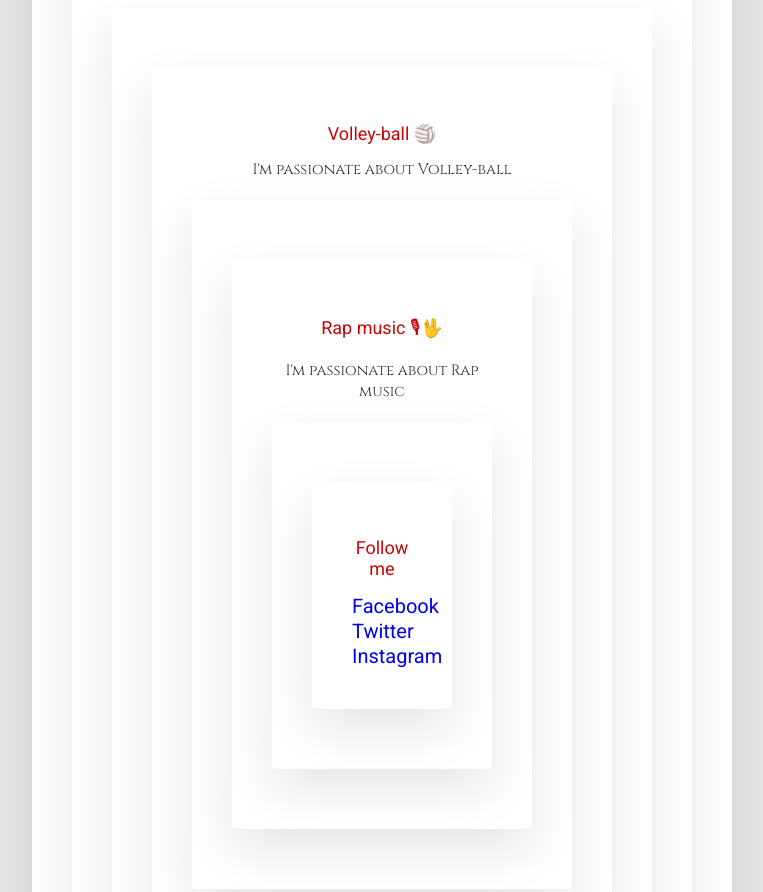
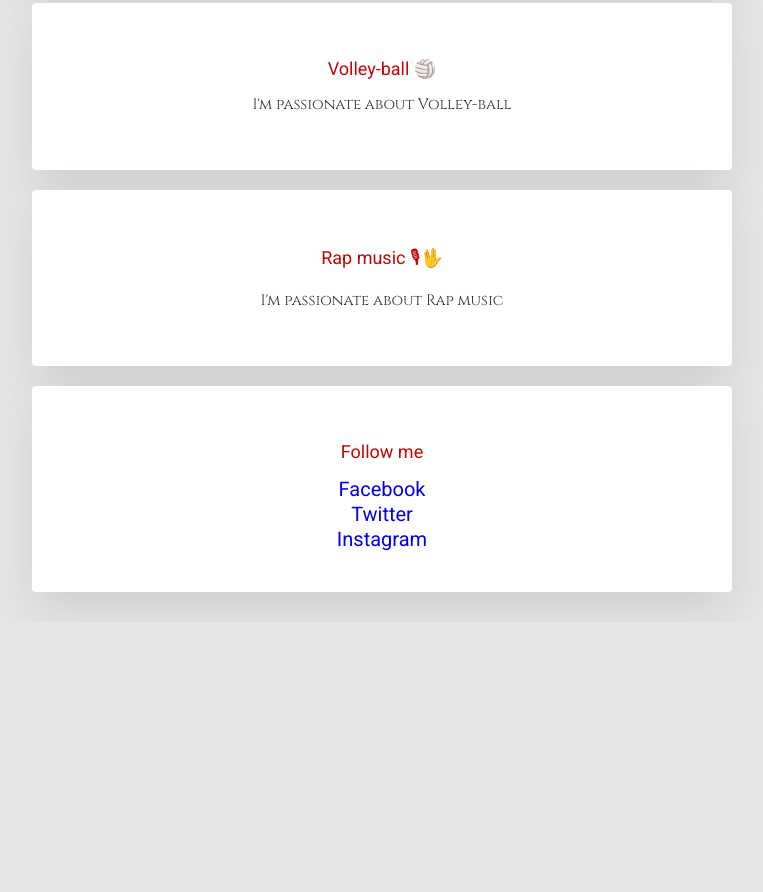
Before and after one commit to JonathanRouille/Mon-Site, a plain HTML site: page index.html in a window 1280 px wide. Shown: the part 751-1643 px from the top of the page, without its empty margins (258-1021 px from the left). After the commit the page ends 1373 px from the top, so only its background shows below. Drawn offline with Linux system fonts and the light colour scheme.

Commit message:
Update index.html

```diff
--- a/index.html
+++ b/index.html
@@ -3,43 +3,44 @@
 
 <head>
 	<title> Jonathan Rouille's profile </title>
-<meta name=" J'aime le codage" content = "This is the profile of Jonathan">
+	<meta name="J'aime le codage" content = "This is the profile of Jonathan">
 	<meta charset="utf-8">
 	<link href="https://fonts.googleapis.com/css?family=Cinzel|Roboto:300,300i,400,500i" rel="stylesheet">
-<link rel="stylesheet" type="text/css" href="Style.css">
+	<link rel="stylesheet" type="text/css" href="style.css">
 <head>
 <body>
 
 	<div class="container">
+
 		<div class="card-white">
-			<h1> Hey, welcome ! I'm Jonathan 😉 </h1>
-			<img src="images/photoprofil.jpg" class="img-circle" alt ="Jonathan Rouillé"> <p>
+			<h1> Hey, welcome ! I'm Jonathan 😉</h1>
+			<img src="images/photoprofil.jpg" class="img-circle" alt ="Jonathan Rouillé">
+			<p>
 				Hey It's Jonathan I hope you'll found what you expect.
 			</p>
-			<a href="http://lewagon.com" class="btn-blue">
-				Discover Le Wagon </a>
+			<a href="http://lewagon.com" class="btn-blue">Discover Le Wagon</a>
 		</div>
+
 		<div class="card-white">
-		<div class="card-white">
-			<h2> UX/UI DESIGN </h2>
+			<h2>UX/UI DESIGN</h2>
 			</p>
 				I'm passionate about UX/UI DESIGN
 			</p>
-		<div class="card-white"	>
+		</div>
+
 		<div class="card-white">
-			<h2> Volley-ball 🏐 </h2>
+			<h2>Volley-ball 🏐</h2>
 			</p>
 				I'm passionate about Volley-ball
 			</p>
-		<div class="card-white">
-
+		</div>
 
 		<div class="card-white">
-			<h2> Rap music 🎙🖖</h2>
+			<h2>Rap music 🎙🖖</h2>
 			<p>
 				I'm passionate about Rap music
 			</p>
-		<div class="card-white">
+		</div>
 
 		<div class="card-white">
 
@@ -49,9 +50,12 @@
 					<a href="https://www.facebook.com/jonathan.rouille.5">Facebook</a>
 				</li>
 				<li>
-			<a href="https://twitter.com/emlvparis">
-			Twitter</a>
+					<a href="https://twitter.com/emlvparis">Twitter</a>
 				</li>
 				<li>
 					<a href="https://www.instagram.com/emlv_paris/?hl=fr">Instagram</a>
+				</li>
+			</ul>
+
+		</div>
 <div>
```
Lines whose indentation alone changed are shown as unchanged.
